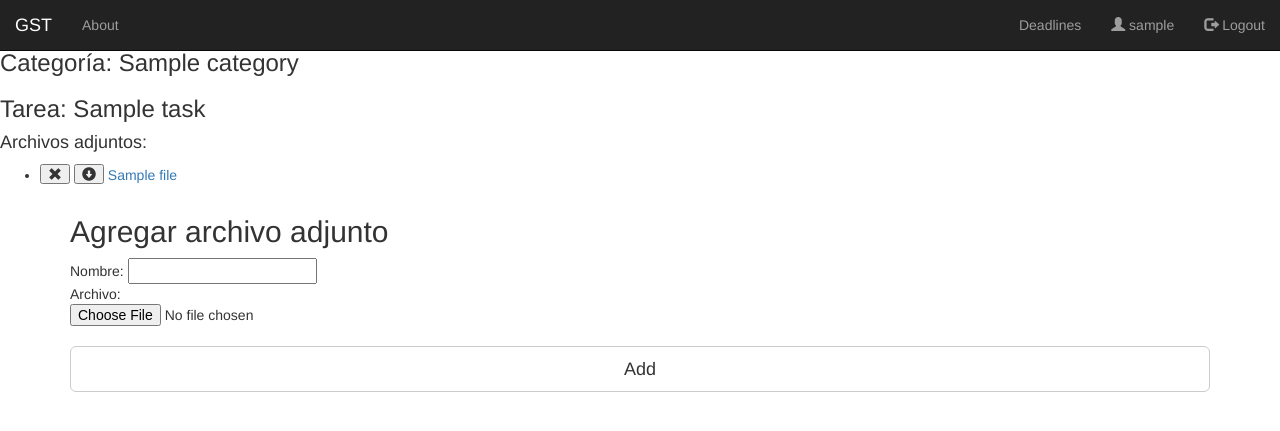
After one commit to ingsoft-famaf/HoustonWHAP, a Django app: page /category/1/task/1/file/ in a window 1280 px wide. The commit adds this page. Shown: the top 431 px of the page. Run offline with Django 3.2, Linux system fonts and the light colour scheme; a user stored in the database is signed in; tables that the repository leaves empty hold one stand-in row (values such as "Sample post"); some libraries are stand-ins or nearby versions.

Commit message:
model,view and template to finish

```diff
--- a/src/goal_set_track/goal_set_track/urls.py
+++ b/src/goal_set_track/goal_set_track/urls.py
@@ -15,12 +15,13 @@ Including another URLconf
 """
 from django.conf.urls import url
 from django.contrib import admin
-from gst.views import user, task, subtask, category, comment, deadline
+from gst.views import user, task, subtask, category, comment, deadline, file
 
 urlpatterns = [
     url(r'^admin/', admin.site.urls),
     url(r'^$', user.home, name='home'),
     url(r'^about/$', user.AboutView.as_view(), name='about'),
+
     url(r'^login/$', user.LoginView.as_view(), name='login'),
     url(r'^logout/$', user.LogoutView.as_view(), name='logout'),
     url(r'^register/$', user.RegisterView.as_view(), name='register'),
@@ -43,6 +44,16 @@ urlpatterns = [
     url(r'^category/(?P<category>[\w]+)/task/(?P<task>[\w]+)/comment/(?P<comment>[\w]+)/delete/$', comment.CommentDeleteView.as_view(), name='comment_delete'),
     url(r'^category/(?P<category>[\w]+)/task/(?P<task>[\w]+)/comment/(?P<comment>[\w]+)/edit/$', comment.CommentEditView.as_view(), name='comment_edit'),
 
+
+ 	#  Attached Files ****
+    url(r'^category/(?P<category>[\w]+)/task/(?P<task>[\w]+)/file/$', 	  file.FileView.as_view(), name='file'),
+    url(r'^category/(?P<category>[\w]+)/task/(?P<task>[\w]+)/file/add/$', file.FileAddView.as_view(), name='file_add'),
+
+    url(r'^category/(?P<category>[\w]+)/task/(?P<task>[\w]+)/file/(?P<file>[\w]+)/delete/$', file.FileDeleteView.as_view(), name='file_delete'),
+    url(r'^category/(?P<category>[\w]+)/task/(?P<task>[\w]+)/file/(?P<file>[\w]+)/dowload/$', file.FileDowloadView.as_view(), name='file_dowload'),
+
+    # ***********
+
     url(r'^category/(?P<category>[\w]+)/task/(?P<task>[\w]+)/$', subtask.SubTaskView.as_view(), name='subtask'),
     url(r'^category/(?P<category>[\w]+)/task/(?P<task>[\w]+)/subtask/create/$', subtask.SubTaskCreateView.as_view(), name='subtask_create'),
     url(r'^category/(?P<category>[\w]+)/task/(?P<task>[\w]+)/subtask/(?P<subtask>[\w]+)/edit/$', subtask.SubTaskEditView.as_view(), name='subtask_edit'),
--- a/src/goal_set_track/gst/admin.py
+++ b/src/goal_set_track/gst/admin.py
@@ -1,8 +1,9 @@
 from django.contrib import admin
-from .models import Task, SubTask, Category, Comment
+from .models import Task, SubTask, Category, Comment, File
 
 # Register your models here.
 admin.site.register(Task)
 admin.site.register(SubTask)
 admin.site.register(Category)
 admin.site.register(Comment)
+admin.site.register(File)
--- a/src/goal_set_track/gst/models.py
+++ b/src/goal_set_track/gst/models.py
@@ -45,3 +45,13 @@ class Comment(models.Model):
 
     def __str__(self):
         return self.text
+
+class File(models.Model):
+    task = models.ForeignKey(Task, on_delete=models.CASCADE)
+    id = models.AutoField(primary_key=True)
+    name = models.TextField()
+    file = models.FileField(upload_to='documents/')
+    uploaded_at = models.DateTimeField(auto_now_add=True)
+
+    def __str__(self):
+        return self.name
--- /dev/null
+++ b/src/goal_set_track/gst/templates/gst/file.html
@@ -0,0 +1,43 @@
+{% extends 'layout.html' %}
+
+{% block content %}
+
+<h3>Categoría: {{ category.name }}</h2>
+<h3>Tarea: {{ task.name }}</h3>
+<h4>Archivos adjuntos:</h4>
+
+<ul>
+{% for file in files %}
+  <li>
+
+
+   <!-- button delete -->
+    <form style="display: inline;" method='POST' action='{% url 'file_delete' category.id task.id file.id %}'>
+  {% csrf_token %}
+      <button type='submit' name='delete' value=True class='glyphicon glyphicon-remove'></button>
+    </form>
+
+   <!-- button dowload -->
+    <form style="display: inline;" method='POST' action='{% url 'file_dowload' category.id task.id file.id %}'>
+  {% csrf_token %}
+      <button type='submit' name='dowload' value=True class='glyphicon glyphicon-circle-arrow-down'></button>
+    </form>
+
+
+   <!-- name -->
+    <a href=''>{{ file.name }}</a>
+  </li>
+{% endfor %}
+</ul>
+
+<div class='container container-fluid'>
+  <form method='POST' class="form-signin" action='{% url 'file_add' category.id task.id %}'>
+  {% csrf_token %}
+    <h2 class="form-signin-heading">Agregar archivo adjunto</h2>
+    Nombre: <input name="name" placeholder="" required type='text'/><br>
+    Archivo: <input name="file" placeholder="" type='file'/><br>
+      <button type="submit" class="btn btn-lg btn-default btn-block">Add</button>
+  </form>
+</div>
+
+{% endblock %}
--- a/src/goal_set_track/gst/templates/gst/task.html
+++ b/src/goal_set_track/gst/templates/gst/task.html
@@ -15,6 +15,11 @@
     <form style="display: inline;" method='GET' action='{% url 'task_edit' category.id task.id %}'>
       {% csrf_token %}
       <button type='submit' name='edit' value=True class='glyphicon glyphicon-edit'></button>
+    </form>
+
+    <form style="display: inline;" method='GET' action='{% url 'file' category.id task.id %}'>
+      {% csrf_token %}
+      <button type='submit' name='attached_file' value=True class='glyphicon glyphicon-paperclip'></button>
     </form>
 
     {% if task.complete %}
--- /dev/null
+++ b/src/goal_set_track/gst/views/file.py
@@ -0,0 +1,39 @@
+from django.shortcuts import render, redirect
+from django.views.generic import View
+from django.http import HttpResponse as HTTPr
+from ..models import *
+from django.contrib.auth.models import User
+from django.contrib.auth.mixins import LoginRequiredMixin
+from deadline import number_deadlines_from_user
+
+class FileView(LoginRequiredMixin, View):
+    def get(self, req, category, task):
+        viewitems = {
+            'title': 'Attached files',
+            'username': req.user.username,
+            'category': req.user.category_set.get(id=category),
+            'task': req.user.category_set.get(id=category).task_set.get(id=task),
+            'files': req.user.category_set.get(id=category).task_set.get(id=task).file_set.all(),
+        }
+        return render(req, 'gst/file.html', viewitems)
+
+class FileAddView(LoginRequiredMixin, View):
+    def post(self, req, category, task):
+
+        t = req.user.category_set.get(id=category).task_set.get(id=task)
+        t.file_set.create(name=req.POST['name'], file=req.POST['file'])
+
+        return redirect('file', category=category, task=task)
+
+class FileDeleteView(LoginRequiredMixin, View):
+    def post(self, req, category, task, file):
+        req.user.category_set.get(id=category).task_set.get(id=task).file_set.get(id=file).delete()
+
+        return redirect('file', category=category, task=task)
+
+
+class FileDowloadView(LoginRequiredMixin, View):
+    def post(self, req, category, task, file):
+        print "\n\n\nBBBBBBBBBB\n\n\n"
+
+#        return redirect('file', category=category, task=task)
```
